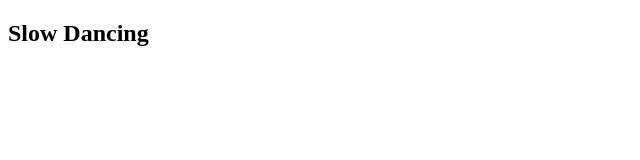
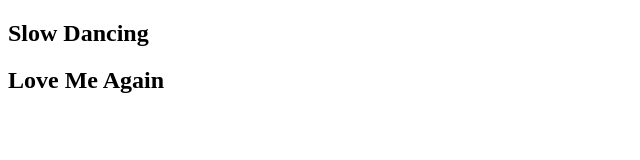
Before and after one commit to Alevtina-98/BTS, a plain HTML site: page V.html in a window 1280 px wide. Shown: the whole page, without its empty margins (0-640 px from the left). Drawn offline with Linux system fonts and the light colour scheme.

```diff
--- a/V.html
+++ b/V.html
@@ -6,6 +6,7 @@
 </head>
 <body>
 <h2>Slow Dancing</h2>
+<h2>Love Me Again</h2>
 
 
 </body>
```
